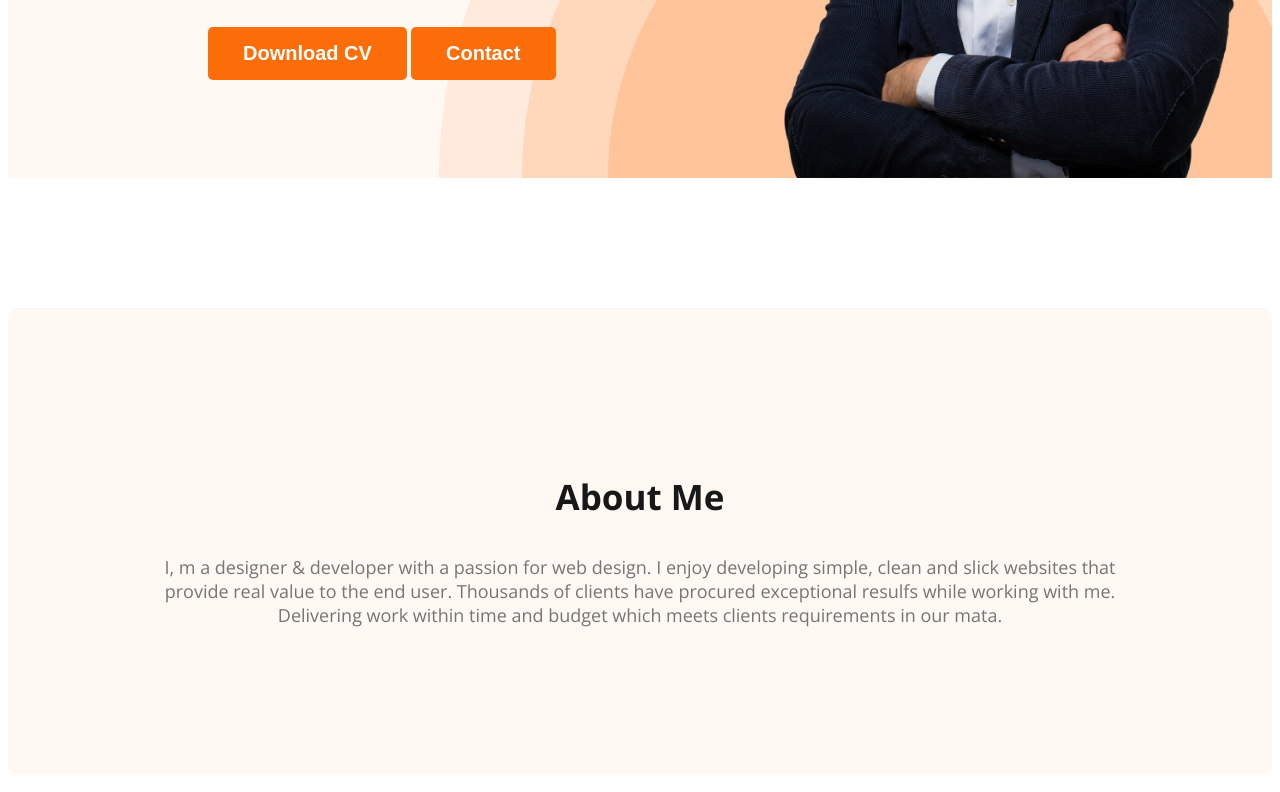
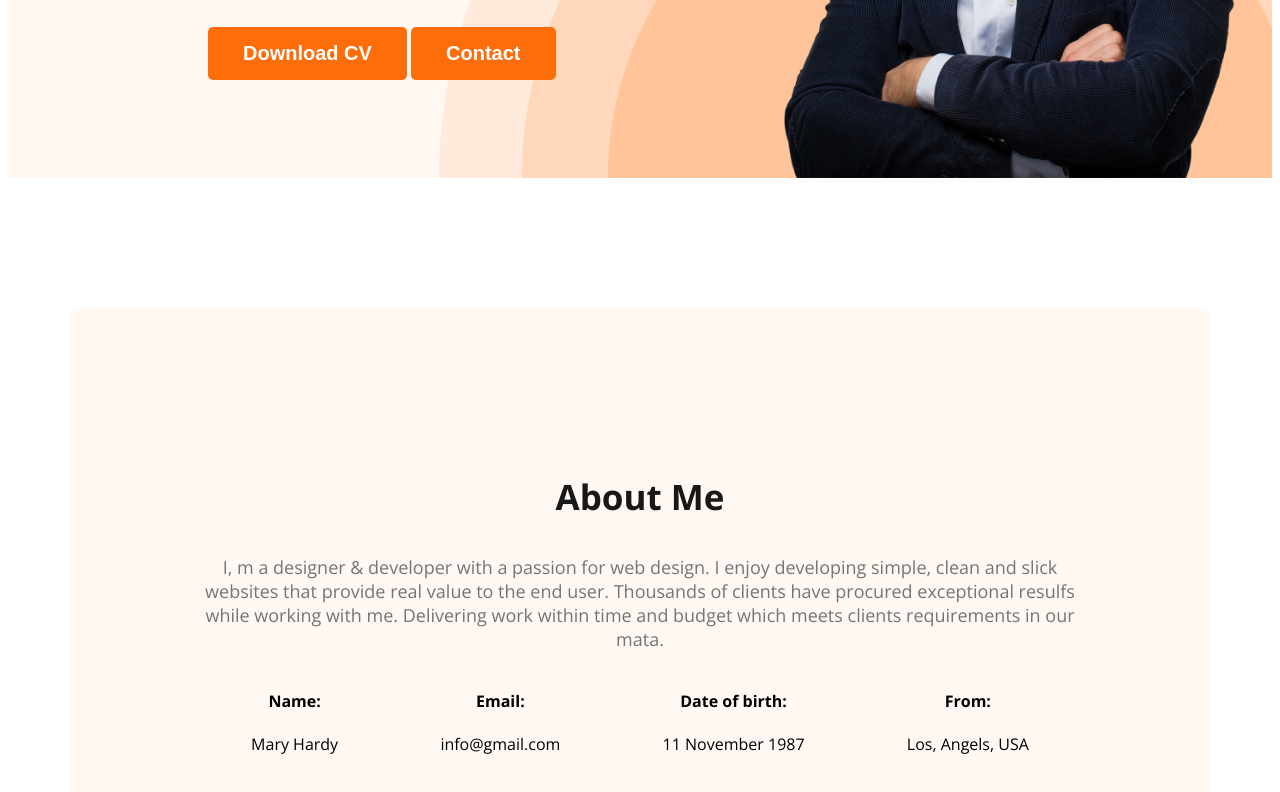
Before and after one commit to engrnazrulislam/developer-portfolio, a plain HTML site: page index.html in a window 1280 px wide. Shown: the part 590-1382 px from the top of the page. Drawn offline with nearby package versions, Linux system fonts and the light colour scheme.

Commit message:
added about information

```diff
--- a/index.html
+++ b/index.html
@@ -36,6 +36,24 @@
             <p class="section-description">
                 I, m a designer & developer with a passion for web design. I enjoy developing simple, clean and slick websites that provide real value to the end user. Thousands of clients have procured exceptional resulfs while working with me. Delivering work within time and budget which meets clients requirements in our mata.
             </p>
+            <div class="about-info-container">
+                <div class="about-info">
+                    <h4 class="info-title">Name:</h4>
+                    <p class="info-description">Mary Hardy</p>
+                </div>
+                <div class="about-info">
+                    <h4 class="info-title">Email:</h4>
+                    <p class="info-description">info@gmail.com</p>
+                </div>
+                <div class="about-info">
+                    <h4 class="info-title">Date of birth:</h4>
+                    <p class="info-description">11 November 1987</p>
+                </div>
+                <div class="about-info">
+                    <h4 class="info-title">From:</h4>
+                    <p class="info-description">Los, Angels, USA</p>
+                </div>
+            </div>
         </section>
     </main>
     <footer>
--- a/styles/portfolio.css
+++ b/styles/portfolio.css
@@ -93,6 +93,10 @@ nav a {
     text-align: justify;
 }
 /* Main section styles */
+main{
+    max-width: 1140px;
+    margin: 0 auto;
+}
 /* About Section styles */
 .about{
     padding:130px;
@@ -100,3 +104,10 @@ nav a {
     background: #FFF8F3;
     margin: 130px 0;
 }
+.about-info-container{
+    display: flex;
+    justify-content: space-around;
+}
+.about-info{
+    text-align: center;
+}
```
